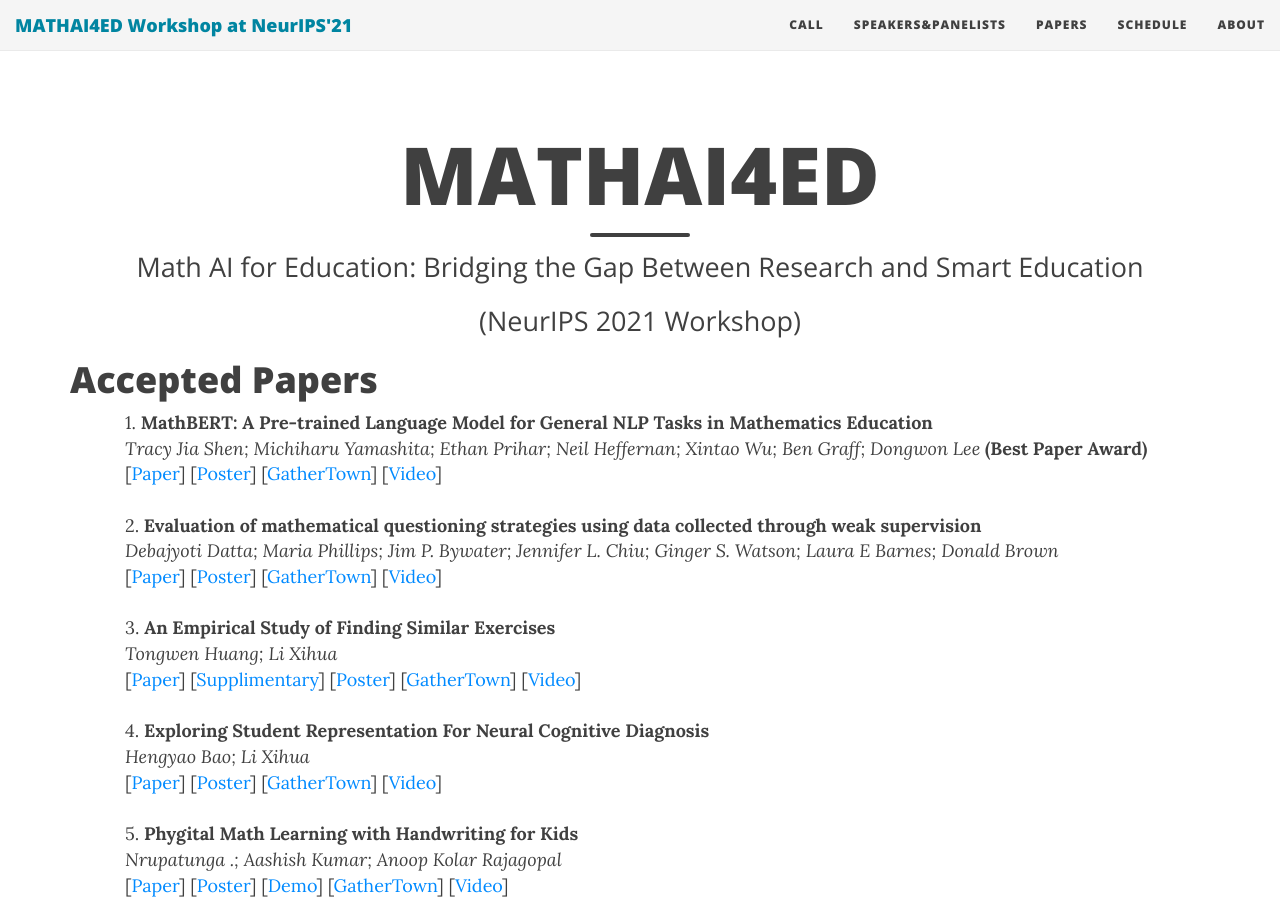
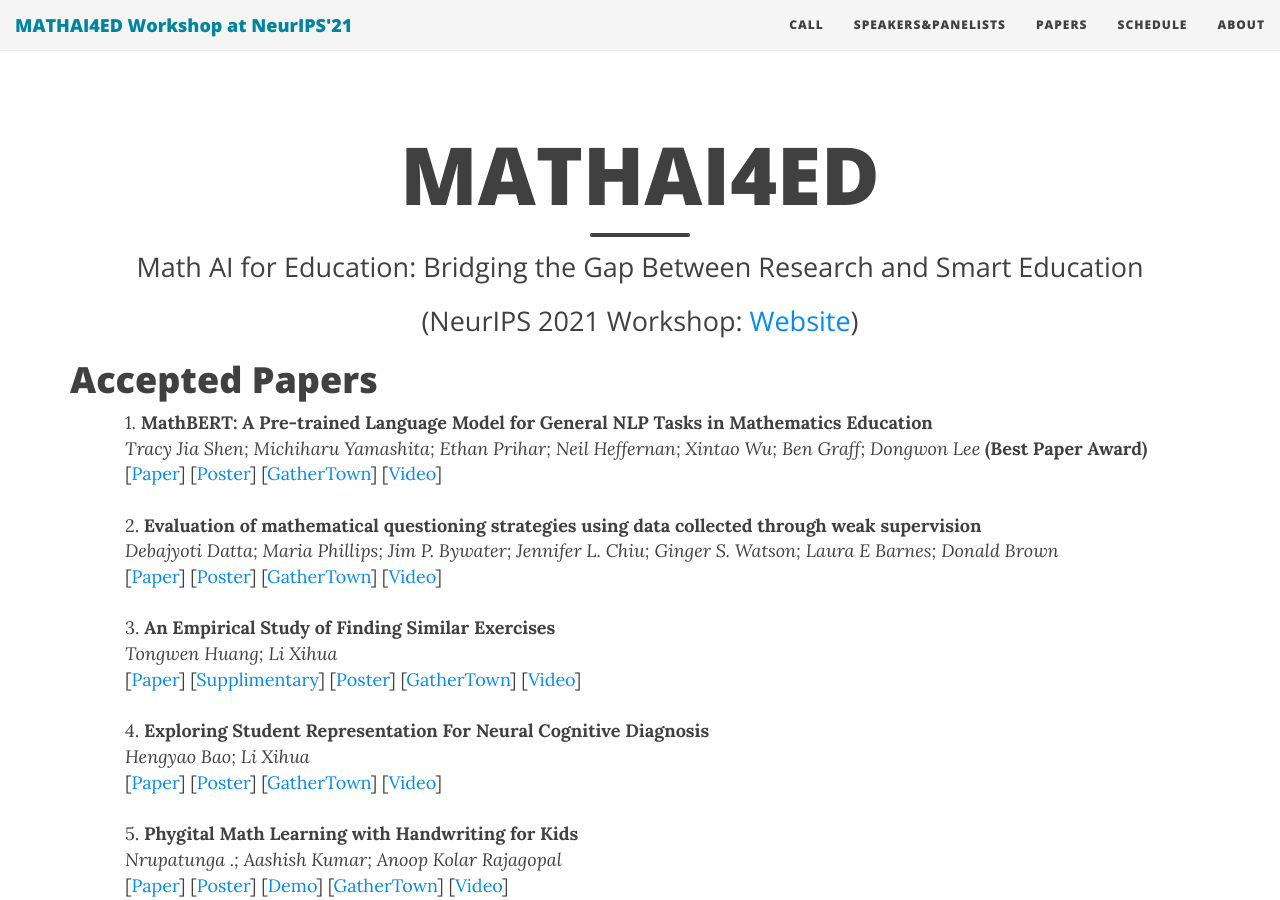
Before and after one commit to mathai4ed/mathai4ed.github.io, a Jekyll site: the page built from papers.md, in a window 1280 px wide and 900 px high. Built offline with Jekyll 4.4.1, drawn with Linux system fonts in a browser that asks for light colours; nearby versions of some CDN libraries.

```diff
--- a/papers.md
+++ b/papers.md
@@ -5,7 +5,7 @@ subtitle: "Math AI for Education: Bridging the Gap Between Research and Smart Ed
 use-site-title: true
 ---
 <div class="venue" style="font-size: 27px; display: block; font-family: 'Open Sans', 'Helvetica Neue', Helvetica, Arial, sans-serif; font-weight: 300; color: #404040; text-align: center;">
-  (NeurIPS 2021 Workshop)
+  (NeurIPS 2021 Workshop: <a href="https://neurips.cc/virtual/2021/workshop/21828" target="_blank">Website</a>)
 </div>
 
 # Accepted Papers
```
Also changed, not shown: schedule.md (+1 -2 lines).
